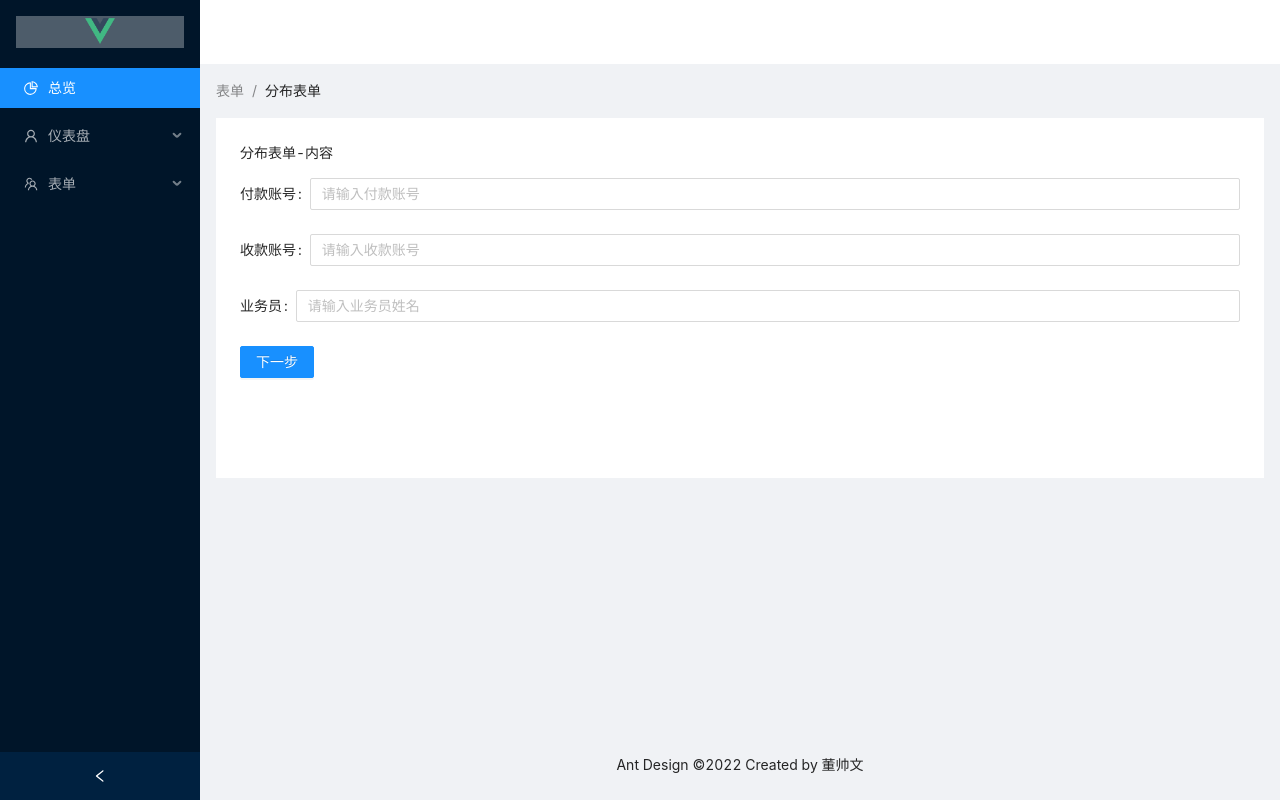
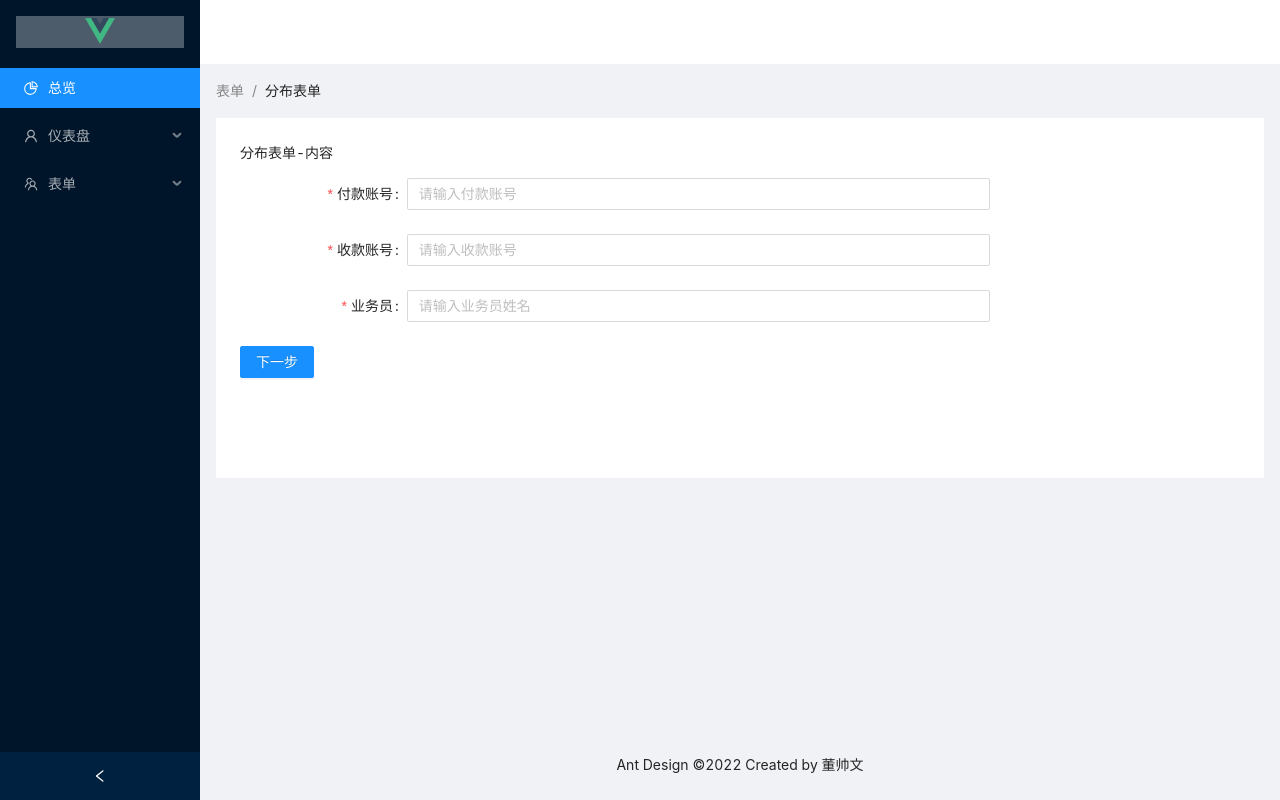
Before and after one commit to StevenMayD/ant-design-vue-pro-refactor, a Vue app in the folder ant-design-vue-pro-refactor/: page /form/stepForm/info in a window 1280 px wide. Built offline with nearby package versions, Linux system fonts and the light colour scheme.

Commit message:
添加表单校验规则与布局

```diff
--- a/ant-design-vue-pro-refactor/src/views/main/form/stepForm/step1.vue
+++ b/ant-design-vue-pro-refactor/src/views/main/form/stepForm/step1.vue
@@ -1,19 +1,28 @@
 <template>
   <div>
-    <a-form :layout="formState.layout" :model="formState">
-      <a-form-item label="付款账号">
+    <a-form
+      ref="formRef"
+      name="custom-validation"
+      :model="formState"
+      :rules="rules"
+      v-bind="layout"
+    >
+      <a-form-item has-feedback label="付款账号" name="payAccount">
         <a-input
           v-model:value="formState.payAccount"
           placeholder="请输入付款账号"
+          type="password"
+          autocomplete="off"
         />
       </a-form-item>
-      <a-form-item label="收款账号">
+      <a-form-item has-feedback label="收款账号" name="recAccount">
         <a-input
           v-model:value="formState.recAccount"
           placeholder="请输入收款账号"
+          autocomplete="off"
         />
       </a-form-item>
-      <a-form-item label="业务员">
+      <a-form-item has-feedback label="业务员" name="salesman">
         <a-input
           v-model:value="formState.salesman"
           placeholder="请输入业务员姓名"
@@ -27,17 +36,66 @@
 </template>
 
 <script>
-import { defineComponent, reactive } from "vue";
+import { defineComponent, reactive, ref } from "vue";
 export default defineComponent({
   setup() {
+    const formRef = ref();
     const formState = reactive({
-      layout: "horizontal",
       payAccount: "",
       recAccount: "",
       salesman: "",
     });
+    // 表单布局
+    const layout = {
+      // label所占的百分比
+      labelCol: {
+        span: 4,
+      },
+      // label后面的内容所占的百分比
+      wrapperCol: {
+        span: 14,
+      },
+    };
+    // 表单校验规则
+    const rules = {
+      // 要求a-form-item中有标识 name="payAccount"
+      payAccount: [
+        {
+          required: true, // 必填校验
+          message: "请输入付款账号",
+          trigger: "change", // 触发方式：内容产生变化
+        },
+        {
+          max: 5, // 最大位数校验
+          message: "付款账号不超过5个字符",
+          trigger: "change",
+        },
+      ],
+      recAccount: [
+        {
+          required: true,
+          message: "请输入收款账号",
+          trigger: "change",
+        },
+        {
+          type: "number", // 类型校验
+          message: "收款账号必须是数字",
+          trigger: "change",
+        },
+      ],
+      salesman: [
+        {
+          required: true,
+          message: "请输入业务员",
+          trigger: "change",
+        },
+      ],
+    };
     return {
       formState,
+      formRef,
+      rules,
+      layout,
     };
   },
   methods: {
```
